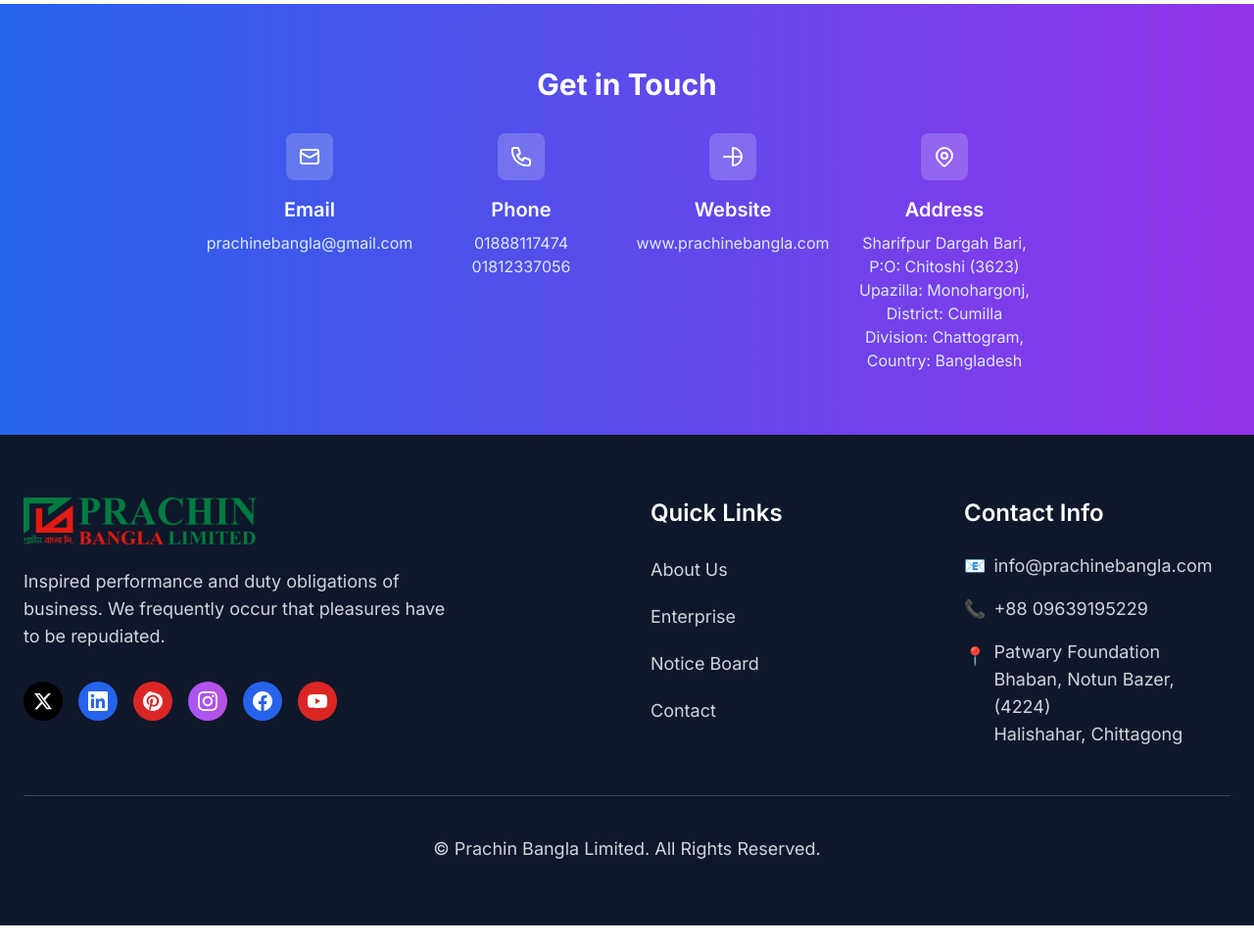
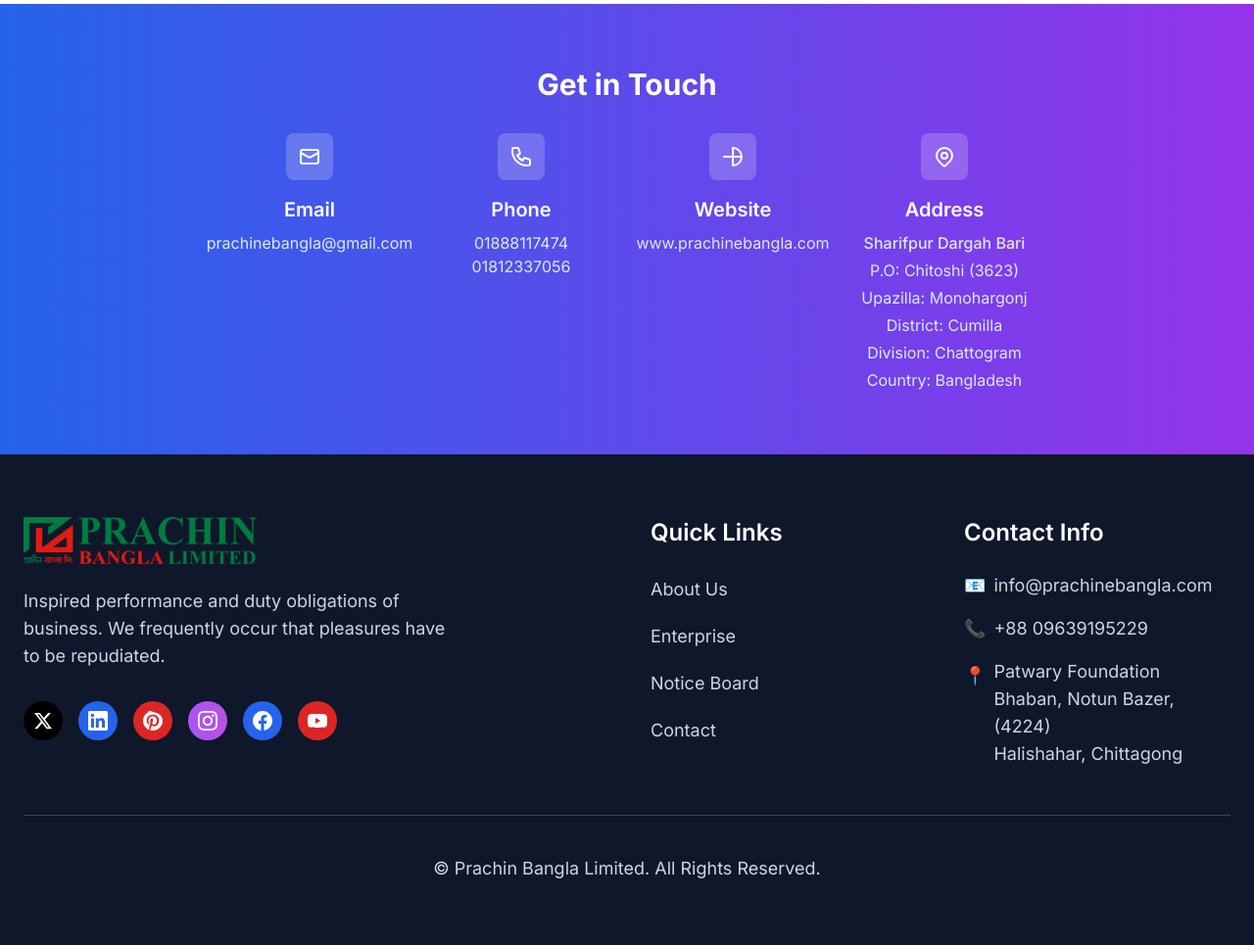
Before and after one commit to jonyprachine123/corporate, a Flask app: page /about/cofounder in a window 1280 px wide. Shown: the part 2680-3645 px from the top of the page at 98% size. Run offline with Flask 3, Linux system fonts and the light colour scheme; some libraries are stand-ins or nearby versions.

Commit message:
Improve address formatting in Get in Touch sections for better visual appeal

```diff
--- a/templates/public/chairman.html
+++ b/templates/public/chairman.html
@@ -294,7 +294,10 @@
                     </svg>
                 </div>
                 <h3 class="text-xl font-semibold mb-2">Address</h3>
-                <p class="text-blue-100">Prachin Tower, Chattogram, Bangladesh</p>
+                <div class="text-blue-100 space-y-1">
+                    <p class="font-medium">Prachin Tower</p>
+                    <p>Chattogram, Bangladesh</p>
+                </div>
             </div>
         </div>
     </div>
--- a/templates/public/cofounder.html
+++ b/templates/public/cofounder.html
@@ -199,7 +199,14 @@
                     </svg>
                 </div>
                 <h3 class="text-xl font-semibold mb-2">Address</h3>
-                <p class="text-blue-100"> Sharifpur Dargah Bari, P:O: Chitoshi (3623) <br> Upazilla: Monohargonj,  District: Cumilla <br> Division: Chattogram, Country: Bangladesh</p>
+                <div class="text-blue-100 space-y-1">
+                    <p class="font-medium">Sharifpur Dargah Bari</p>
+                    <p>P.O: Chitoshi (3623)</p>
+                    <p>Upazilla: Monohargonj</p>
+                    <p>District: Cumilla</p>
+                    <p>Division: Chattogram</p>
+                    <p>Country: Bangladesh</p>
+                </div>
             </div>
         </div>
     </div>
--- a/templates/public/founder.html
+++ b/templates/public/founder.html
@@ -299,7 +299,10 @@
                     </svg>
                 </div>
                 <h3 class="text-xl font-semibold mb-2">Address</h3>
-                <p class="text-blue-100">Prachin Tower, Chattogram, Bangladesh</p>
+                <div class="text-blue-100 space-y-1">
+                    <p class="font-medium">Prachin Tower</p>
+                    <p>Chattogram, Bangladesh</p>
+                </div>
             </div>
         </div>
     </div>
--- a/templates/public/managing_director.html
+++ b/templates/public/managing_director.html
@@ -241,7 +241,10 @@
                     </svg>
                 </div>
                 <h3 class="text-xl font-semibold mb-2">Address</h3>
-                <p class="text-blue-100">Prachin Tower, Chattogram, Bangladesh</p>
+                <div class="text-blue-100 space-y-1">
+                    <p class="font-medium">Prachin Tower</p>
+                    <p>Chattogram, Bangladesh</p>
+                </div>
             </div>
         </div>
     </div>
```
